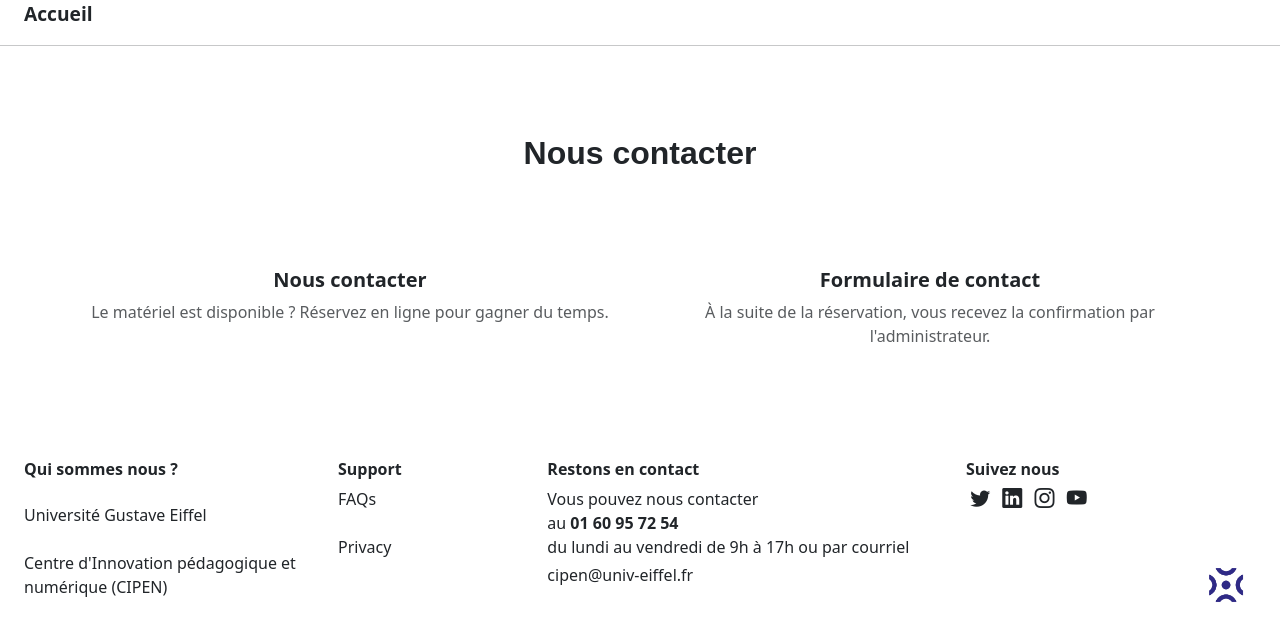
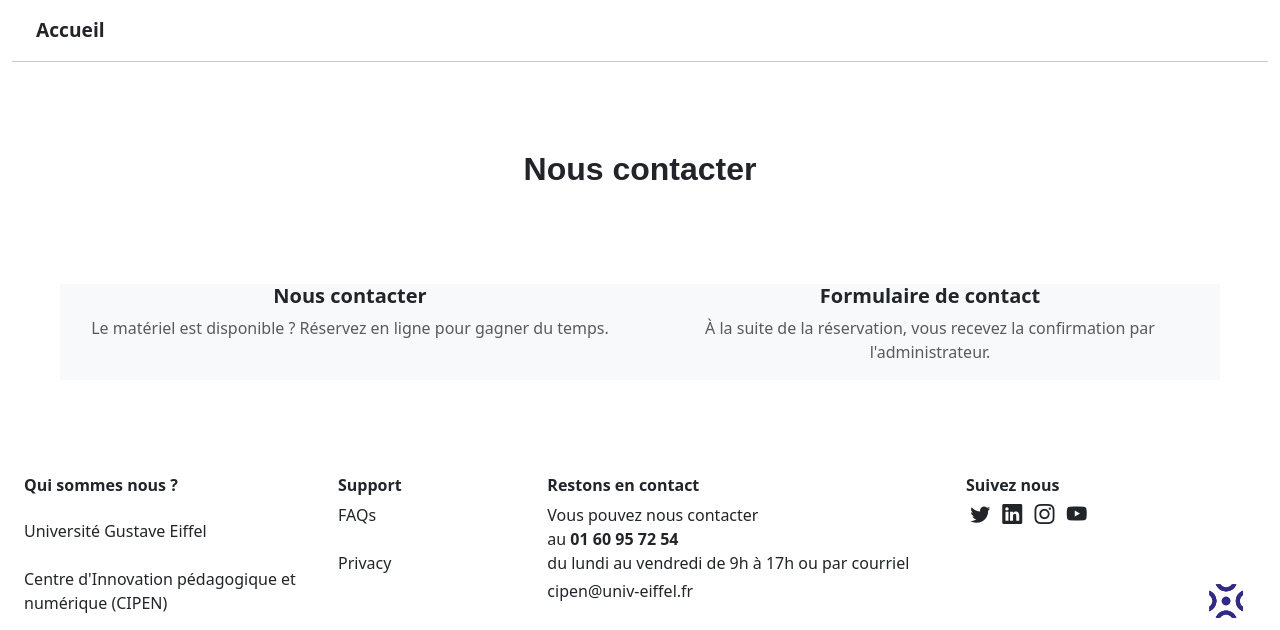
Before and after one commit to MLoks77/SAE203, a PHP site: page /contact.php in a window 1280 px wide. Shown: the part 206-836 px from the top of the page. Before the commit the page ends 808 px from the top, so only its background shows below. Run offline with PHP 8.4, Linux system fonts and the light colour scheme.

Commit message:
Correction de PT des heros fil ariane

```diff
--- a/css/AccueilHero.css
+++ b/css/AccueilHero.css
@@ -31,7 +31,6 @@
 
   .fil_ariane {
     background-color: white;
-
     font-weight: bold;
     font-size: 1.2rem;
   }
--- a/css/CompteHero.css
+++ b/css/CompteHero.css
@@ -35,7 +35,6 @@
 
   .fil_ariane {
     background-color: white;
-
     font-weight: bold;
     font-size: 1.2rem;
   }
--- a/css/PlanningHero.css
+++ b/css/PlanningHero.css
@@ -36,7 +36,6 @@
 
   .fil_ariane {
     background-color: white;
-
     font-weight: bold;
     font-size: 1.2rem;
   }
--- a/css/ReserverHero.css
+++ b/css/ReserverHero.css
@@ -35,7 +35,6 @@
 
 .fil_ariane {
   background-color: white;
-
   font-weight: bold;
   font-size: 1.2rem;
 }
--- a/include/AccueilHero.php
+++ b/include/AccueilHero.php
@@ -3,6 +3,6 @@
 <div class="header-banner">
     <div class="header-text">Accueil</div>
 </div>
-<div class="fil_ariane container-fluid px-0">
+<div class="fil_ariane container-fluid pt-3">
     <a href="#" class=" text-dark text-decoration-none ps-4 ">Accueil</a><hr>
 </div>
--- a/include/CompteHero.php
+++ b/include/CompteHero.php
@@ -3,6 +3,6 @@
 <div class="header-banner">
     <div class="header-text">Compte</div>
 </div>
-<div class="fil_ariane container-fluid px-0">
+<div class="fil_ariane container-fluid pt-3">
     <a href="#" class=" text-dark text-decoration-none ps-4 ">Accueil</a> &gt;<a href="#" class=" text-dark text-decoration-none">Compte</a><hr>
 </div>
--- a/include/ContactHero.php
+++ b/include/ContactHero.php
@@ -3,6 +3,6 @@
 <div class="header-banner">
     <div class="header-text">Contact</div>
 </div>
-<div class="fil_ariane container-fluid px-0">
+<div class="fil_ariane container-fluid">
     <a href="../php/accueil.php" class=" text-dark text-decoration-none ps-4">Accueil</a> &gt; <a href="../php/contact.php" class="text-dark text-decoration-none">Contact</a><hr>
 </div>
--- a/include/PlanningHero.php
+++ b/include/PlanningHero.php
@@ -3,6 +3,6 @@
 <div class="header-banner">
     <div class="header-text">Planning</div>
 </div>
-<div class="fil_ariane container-fluid px-0">
+<div class="fil_ariane container-fluid pt-3">
     <a href="#" class=" text-dark text-decoration-none ps-4">Accueil</a> &gt; <a href="#" class="text-dark text-decoration-none">Planning</a><hr>
 </div>
--- a/include/ReserverHero.php
+++ b/include/ReserverHero.php
@@ -3,6 +3,6 @@
 <div class="header-banner">
     <div class="header-text">Réserver</div>
 </div>
-<div class="fil_ariane container-fluid px-0">
+<div class="fil_ariane container-fluid pt-3">
     <a href="#" class=" text-dark text-decoration-none ps-4">Accueil</a> &gt; <a href="#" class="text-dark text-decoration-none">Réserver</a><hr>
 </div>
--- a/php/contact.php
+++ b/php/contact.php
@@ -23,13 +23,13 @@ include "../include/AccueilHero.php" ?>
 <body>
 <div class="container-fluid bg-blue py-4 px-6">
 <h2 class="col-6  m-auto p-5  fw-bold text-dark police-perso" style="text-align: center; "> Nous contacter</h2>
-        <div class="row text-center m-5">
-            <div class="col-6">
+        <div class="row text-center bg-light m-5">
+            <div class="col-6 bg-light">
                 <h5 class="fw-bold">Nous contacter</h5>
                 <p class="text-muted">Le matériel est disponible ? Réservez en ligne pour gagner du temps.</p>
             </div>
 
-            <div class="col-6">
+            <div class="col-6 bg-light">
                 <h5 class="fw-bold">Formulaire de contact</h5>
                 <p class="text-muted">À la suite de la réservation, vous recevez la confirmation par l'administrateur.</p>
             </div>
```
